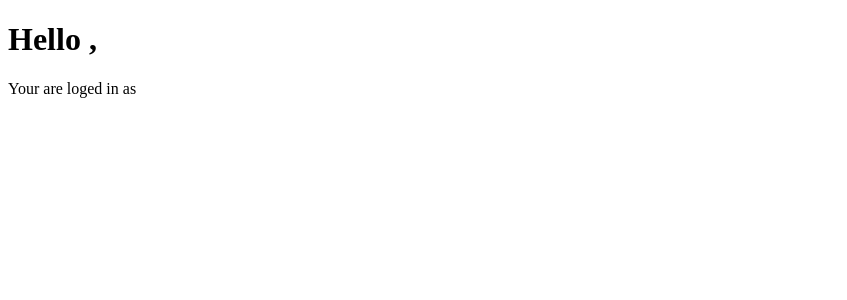
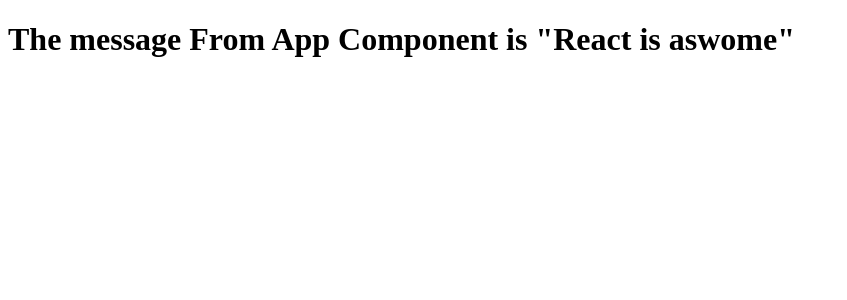
Before and after one commit to Jayasridhara/MyReact-app, a React (Vite) app: page / in a window 1280 px wide. Shown: the top 300 px of the page, without its empty margins (0-847 px from the left). Built offline with nearby package versions, Linux system fonts and the light colour scheme.

Commit message:
props drill

```diff
--- a/src/App.jsx
+++ b/src/App.jsx
@@ -1,25 +1,11 @@
-import Greeting from "./components/Greeting";
+import CompB from './components/CompB';
 
-//parent Component
-function App()
-{
-  // const loggedInUser={
-  //  name: "Jaya",
-  //  email:"jaya@gmail.com"
-  // }
-  //craete a carrer
- function childToParent(name,email)
- {
-  console.log("Function from parent to child");
+function App() {
 
-  console.log(name,email);
- }
-  return<>
-      <Greeting childToParent={childToParent}/>
+  const message="React is aswome";
+  return (
+    <CompB message={message}/>
+  )
+}
 
-     </>
-
-
-
-}
-export default App;
+export default App
--- /dev/null
+++ b/src/components/CompB.jsx
@@ -0,0 +1,9 @@
+import CompC from './CompC'
+
+function CompB({message}) {
+  return (
+    <CompC message={message} />
+  )
+}
+
+export default CompB
--- /dev/null
+++ b/src/components/CompC.jsx
@@ -0,0 +1,9 @@
+import CompD from './CompD'
+
+function CompC({message}) {
+  return (
+    <div><CompD  message={message}/></div>
+  )
+}
+
+export default CompC
--- /dev/null
+++ b/src/components/CompD.jsx
@@ -0,0 +1,9 @@
+import CompE from "./CompE"
+
+function CompD({message}) {
+  return (
+   <CompE message={message}/>
+  )
+}
+
+export default CompD
--- /dev/null
+++ b/src/components/CompE.jsx
@@ -0,0 +1,9 @@
+import React from 'react'
+
+function CompE({message}) {
+  return (
+    <div><h1>The message From App Component is "{message}"</h1></div>
+  )
+}
+
+export default CompE
--- a/src/components/Greeting.jsx
+++ b/src/components/Greeting.jsx
@@ -5,11 +5,12 @@ function Greeting(props)
     const name="jaya";
      const email="jaya@gmail.com";
      props.childToParent(name,email);
+     console.log(props);
     return(
       <>
       <h1>Hello ,{props.name}</h1>
       <p>Your are loged in as {props.email}</p>
-
+       <p>{props.childToParent(name,email)}</p>
       </>
     )
 }
```
